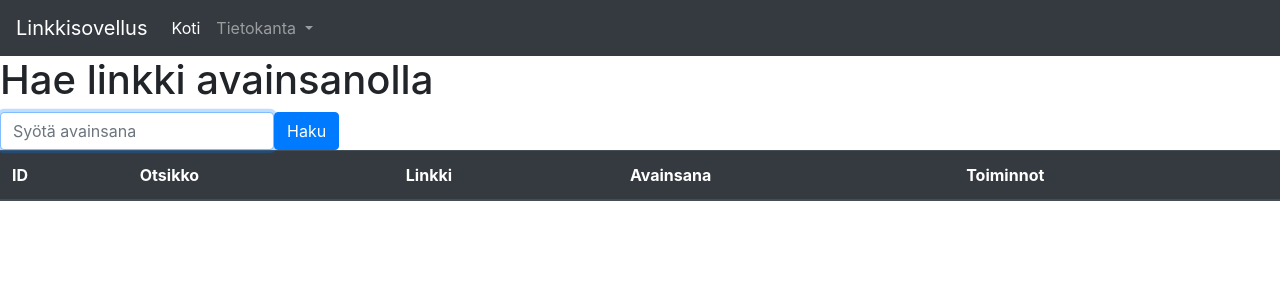
After one commit to tetianasabanina/PHP-Symfony-exercises, a PHP site: page /haeAvainsanolla.php in a window 1280 px wide. The commit adds this page. Shown: the top 300 px of the page. Run offline with PHP 8.4, Linux system fonts and the light colour scheme; data that the repository does not hold is empty.

Commit message:
Completed harjoitus 13: added module hakuAavainsanolla.php to linkit directory and added dropdown menu functionality to navbar.php

```diff
--- a/harjoitukset/linkit/Linkki.php
+++ b/harjoitukset/linkit/Linkki.php
@@ -64,7 +64,11 @@ class Linkki {
         return $this->yhteydenhallinta->suoritaPaivitysLause("
         insert into linkit (id, linkki, otsikko, kuvaus, avainsana) values (?,?,?,?,?)",
         Array($this->id, $this->linkki, $this->otsikko, $this->kuvaus, $this->avainsana));
-
+    }
+    public function haeAvainsanolla($avainsana) {
+        // echo "avainsana = " . $avainsana . "<br>";
+        return $this->yhteydenhallinta->suoritaHakuLause("
+        select * from linkit where avainsana = '$avainsana' ");
     }
 }
 ?>
--- /dev/null
+++ b/harjoitukset/linkit/haeAvainsanolla.php
@@ -0,0 +1,83 @@
+<!doctype html>
+<html lang="en">
+<head>
+    <!-- Required meta tags -->
+    <meta charset="utf-8">
+    <meta name="viewport" content="width=device-width, initial-scale=1, shrink-to-fit=no">
+
+    <!-- Bootstrap CSS -->
+    <link rel="stylesheet" href="https://stackpath.bootstrapcdn.com/bootstrap/4.3.1/css/bootstrap.min.css">
+
+<body>
+
+    <?php
+        // Navbar
+        include("navbar/navbar.php");
+    ?>
+
+    <h1>Hae linkki avainsanolla</h1>
+
+    <form class="form-inline" action="<?php echo htmlspecialchars($_SERVER["PHP_SELF"]);?>" method="post">
+        <label for="inputAvainsana" class="sr-only">Avainsana</label>
+        <input type="text" name="avainsana" id="inputAvainsana" class="form-control" placeholder="Syötä avainsana" required autofocus>
+
+        <button name="haku" class="btn btn-primary" type="submit">Haku</button>
+    </form>
+    <?php if (isset($_POST['haku'])) {
+            // Referensi Linkki-olioon
+            require 'Linkki.php';
+
+            // Luodaan Linkki-olio
+            $linkki = new Linkki();
+
+            // Pyydetään Linkki-oliota ottamaan yhteys tietokantaan
+            $linkki->luoYhteysTietokantaan();
+
+            // Haetaan tietyn linkin tiedot taulukkoon
+
+            $avainsana = $_POST['avainsana'];
+            // echo "avainsana = " . $avainsana . "<br>";
+            $linkit = $linkki->haeAvainsanolla($avainsana);
+            // print_r ($linkit);
+        }
+    ?>
+
+    <table class="table">
+        <thead class="thead-dark">
+            <tr>
+                <th>ID</th>
+                <th>Otsikko</th>
+                <th>Linkki</th>
+                <th>Avainsana</th>
+                <th>Toiminnot</th>
+            </tr>
+        </thead>
+    <?php
+    // Tulostetaan kaikki henkilöt
+    foreach ($linkit as $linkki) {
+        $id = $linkki['avainsana'];
+        ?>
+        <tr>
+            <td><?php echo $linkki['id'] ?></td>
+            <td><?php echo $linkki['otsikko'] ?></td>
+            <td><?php echo $linkki['linkki'] ?></td>
+            <td><?php echo $linkki['avainsana'] ?></td>
+
+            <td>
+
+                <!--
+                <button muuta-id="<?php echo $id ?>" class="btn btn-primary  muuta-object">Muuta</button>
+
+                -->
+                <a href='muutaLinkki.php?id=<?php echo $id ?>'
+                class="btn btn-primary" role="button">Muuta</a>
+                <a href='poistaLinkki.php?id=<?php echo $id ?>'
+                class="btn btn-danger" role="button">Poista</a>
+            </td>
+        </tr>
+        <?php
+    }
+    ?>
+</table>
+</body>
+</html>
--- a/harjoitukset/linkit/linkinLisays.php
+++ b/harjoitukset/linkit/linkinLisays.php
@@ -11,7 +11,7 @@
     <title>Linkki Lisäys</title>
   </head>
   <body>
-  <?php include 'navbar/navbar.php'?>
+
     <?php
     // referenssi Linnki-olioon
     include "Linkki.php";
--- a/harjoitukset/linkit/navbar/navbar.php
+++ b/harjoitukset/linkit/navbar/navbar.php
@@ -9,17 +9,22 @@
       <li class="nav-item active">
         <a class="nav-link" href="index.php">Koti <span class="sr-only">(current)</span></a>
       </li>
-      <li class="nav-item">
-        <a class="nav-link" href="linkinSyotto.php">Lisää linkki</a>
-      </li>
-      <li class="nav-item">
-        <a class="nav-link" href="#">Hae linkki</a>
-      </li>
+        <li class="nav-item dropdown">
+          <a class="nav-link dropdown-toggle" href="#" id="navbarDropdownMenuLink" role="button" data-toggle="dropdown" aria-haspopup="true" aria-expanded="false">
+            Tietokanta
+          </a>
+          <div class="dropdown-menu" aria-labelledby="navbarDropdownMenuLink">
+            <a class="dropdown-item" href="linkinSyotto.php">Lisää linkki</a>
+            <a class="dropdown-item" href="haeAvainsanolla.php">Hae linkki</a>
+          </div>
+        </li>
 
     </ul>
+    <!--
     <form class="form-inline my-2 my-lg-0">
       <input class="form-control mr-sm-2" type="search" placeholder="Search" aria-label="Search">
       <button class="btn btn-outline-success my-2 my-sm-0" type="submit">Search</button>
     </form>
+    -->
   </div>
 </nav>
```
Also changed, not shown: harjoitukset/linkit/index.php (+27 -0 lines), harjoitukset/linkit/poistaLinkki.php (added, +21 -0 lines).
